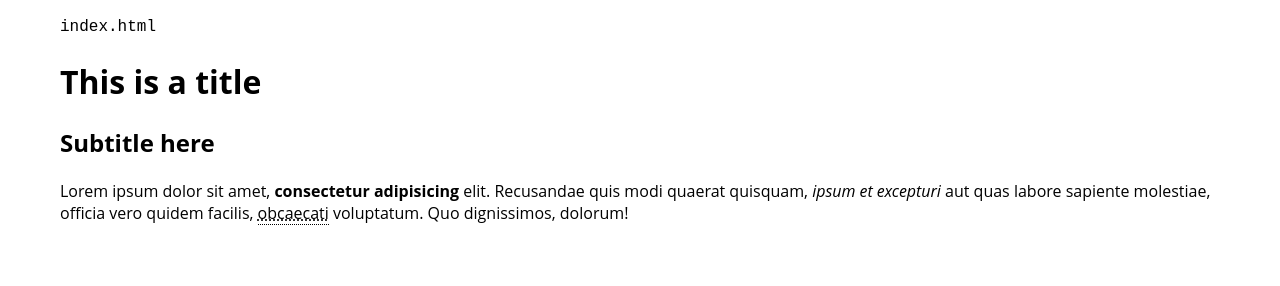
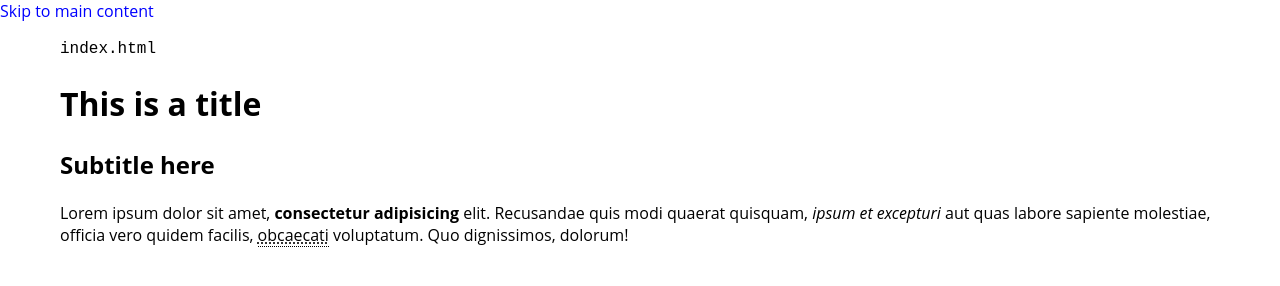
Before and after one commit to scanieso/boilerplate, a website: page public/index.html in a window 1280 px wide. Drawn offline with nearby package versions, Linux system fonts and the light colour scheme.

```diff
--- a/public/index.html
+++ b/public/index.html
@@ -44,6 +44,8 @@
     </div>
   <![endif]-->
 
+    <a class="skip-link" href="#main">Skip to main content</a>
+
     <div id="main" role="main">
       <div class="container">
         <pre>index.html</pre>
```
Also changed, not shown: package.json (+7 -7 lines).
